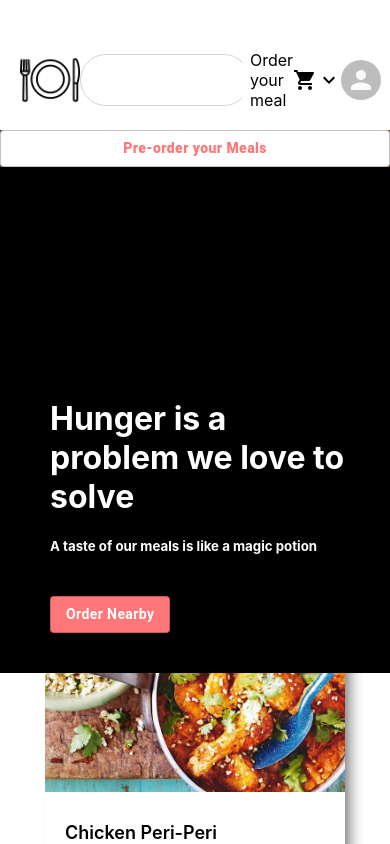
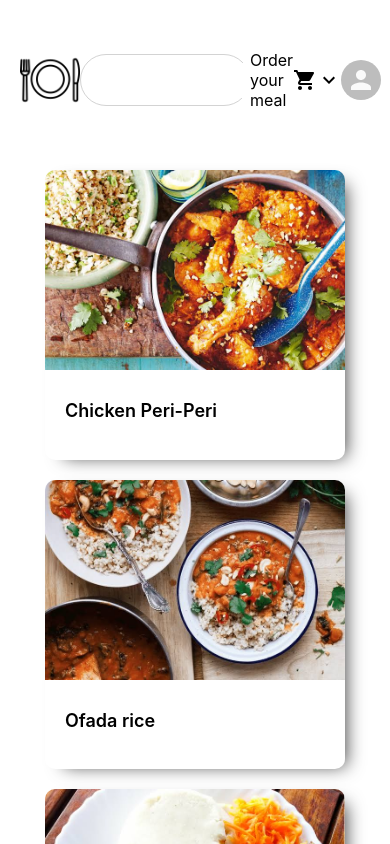
Before and after one commit to williampepple1/Food-Shop, a React (Create React App) app: page / in a window 390 px wide. Shown: the top 844 px of the page. Built offline with nearby package versions, Linux system fonts and the light colour scheme.

Commit message:
Update Banner.css

```diff
--- a/src/Banner.css
+++ b/src/Banner.css
@@ -46,7 +46,7 @@ width: 300px;
 
 @media screen and (max-width: 480px) {
     .banner{
-        width: 100vw;
-        margin-left: 0;
+        display: none;
+
     }
 }
```
